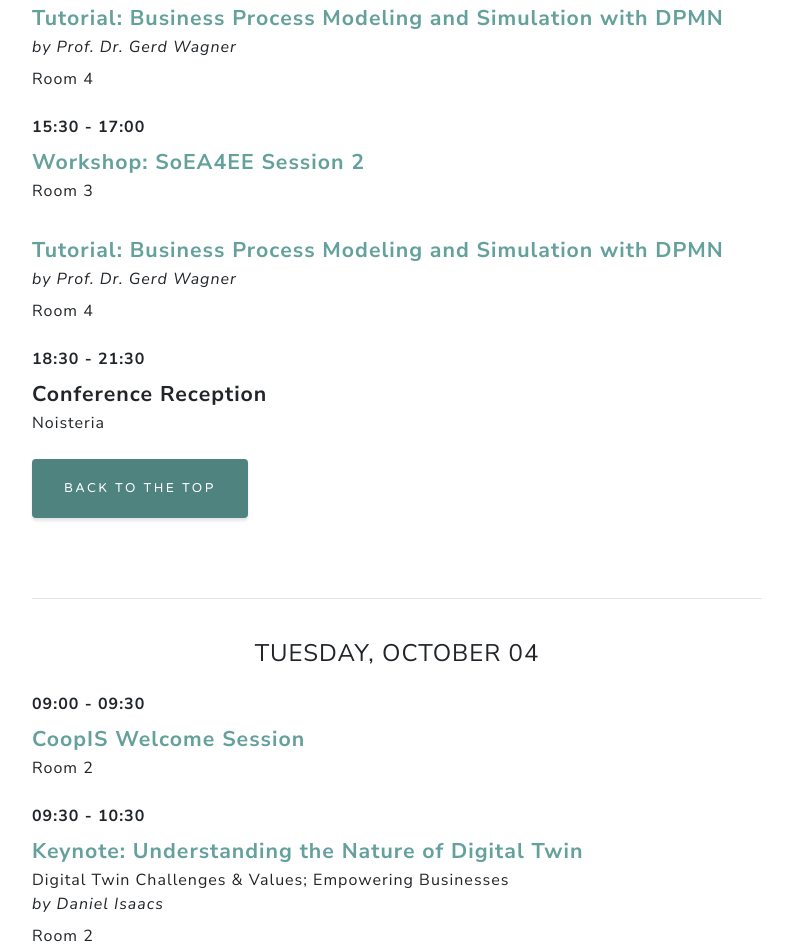
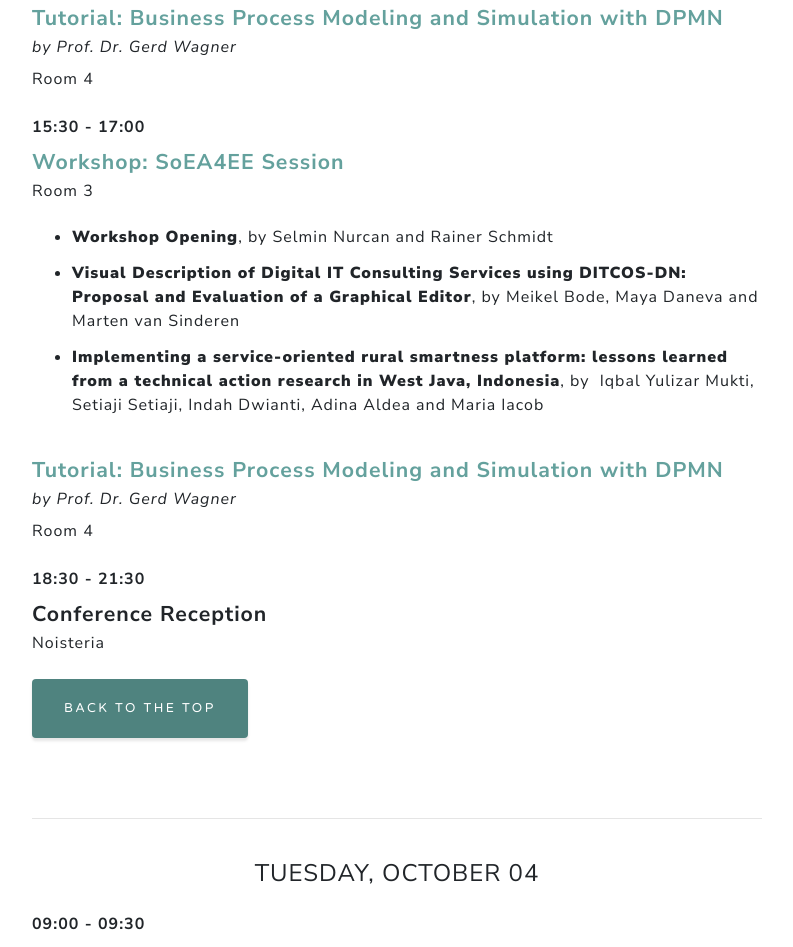
Before and after one commit to edoc2022/edoc2022.github.io, a Gatsby site: page /program-overview in a window 1280 px wide. Shown: the part 3968-4915 px from the top of the page, without its empty margins (243-1036 px from the left). Built offline with nearby package versions, Linux system fonts and the light colour scheme; Gatsby itself is replaced by a stand-in of ours.

Commit message:
Update SoEA4EE's Program

```diff
--- a/src/pages/program-overview.js
+++ b/src/pages/program-overview.js
@@ -220,6 +220,7 @@ const ProgramOverviewPage = () => (
                 <a className="session-title-link" href='https://tear-series.org' target="_blank" rel="noopener noreferrer">TEAR Workshop Keynote: Making Enterprise Architecture Viewpoint Frameworks Fitter for Purpose</a>
                 <div className="session-speaker">by Prof. Dr. Colin Atkinson</div>
                 <div className="session-place">Room 2</div>
+
               </div>
 
               <div className="session">
@@ -238,8 +239,36 @@ const ProgramOverviewPage = () => (
               <b>15:30 - 17:00</b>
 
               <div className="session">
-                <a className="session-title-link" href='https://www.soea4ee.org' target="_blank" rel="noopener noreferrer">Workshop: SoEA4EE Session 2</a>
+                <a className="session-title-link" href='https://www.soea4ee.org' target="_blank" rel="noopener noreferrer">Workshop: SoEA4EE Session</a>
                 <div className="session-place">Room 3</div>
+
+                <ul>
+
+                  <li>
+                    <div className="paper">
+                      <span className="paper-title">Workshop Opening</span>
+                      , by&nbsp;
+                      <span className="paper-authors">Selmin Nurcan and Rainer Schmidt</span>
+                    </div>
+                  </li>
+
+                  <li>
+                    <div className="paper">
+                      <span className="paper-title">Visual Description of Digital IT Consulting Services using DITCOS-DN: Proposal and Evaluation of a Graphical Editor</span>
+                      , by&nbsp;
+                      <span className="paper-authors">Meikel Bode, Maya Daneva and Marten van Sinderen</span>
+                    </div>
+                  </li>
+
+                  <li>
+                    <div className="paper">
+                      <span className="paper-title">Implementing a service-oriented rural smartness platform: lessons learned from a technical action research in West Java, Indonesia</span>
+                      , by&nbsp;
+                      <span className="paper-authors"> Iqbal Yulizar Mukti, Setiaji Setiaji, Indah Dwianti, Adina Aldea and Maria Iacob</span>
+                    </div>
+                  </li>
+                </ul>
+
               </div>
 
               <div className="session">
@@ -901,7 +930,7 @@ const ProgramOverviewPage = () => (
                 <ul>
                   <li>
                     <div className="paper">
-                      <a href="https://doi.org/10.18417/emisa.15.2" target="_blank"><span className="paper-title">A Deep Perspective on the ArchiMate Modeling Language and Standard</span></a>
+                      <a href="https://doi.org/10.18417/emisa.15.2" target="_blank" rel="noreferrer"><span className="paper-title">A Deep Perspective on the ArchiMate Modeling Language and Standard</span></a>
                       , by&nbsp;
                       <span className="paper-authors">Colin Atkinson and Thomas Kühne</span>
                     </div>
@@ -909,7 +938,7 @@ const ProgramOverviewPage = () => (
 
                   <li>
                     <div className="paper">
-                    <a href="https://doi.org/10.1016/j.is.2019.101484" target="_blank"><span className="paper-title">Discovering instance and process spanning constraints from process execution logs</span></a>
+                    <a href="https://doi.org/10.1016/j.is.2019.101484" target="_blank" rel="noreferrer"><span className="paper-title">Discovering instance and process spanning constraints from process execution logs</span></a>
                       , by&nbsp;
                       <span className="paper-authors">Karolin Winter, Florian Stertz and Stefanie Rinderle-Ma</span>
                     </div>
@@ -917,7 +946,7 @@ const ProgramOverviewPage = () => (
 
                   <li>
                     <div className="paper">
-                    <a href="https://doi.org/10.3233/SW-200419" target="_blank"><span className="paper-title">Knowledge Graph OLAP: A multidimensional model and query operations for contextualized knowledge graphs</span></a>
+                    <a href="https://doi.org/10.3233/SW-200419" target="_blank" rel="noreferrer"><span className="paper-title">Knowledge Graph OLAP: A multidimensional model and query operations for contextualized knowledge graphs</span></a>
                       , by&nbsp;
                       <span className="paper-authors">Christoph Schuetz, Loris Bozzato, Bernd Neumayr, Michael Schrefl and Luciano Serafini</span>
                     </div>
@@ -971,7 +1000,7 @@ const ProgramOverviewPage = () => (
                 <ul>
                   <li>
                     <div className="paper">
-                      <a href="https://doi.org/10.1007/978-3-030-38677-1_6" target="_blank"><span className="paper-title">Smart Contracts-Enabled Simulation for Hyperconnected Logistics</span></a>
+                      <a href="https://doi.org/10.1007/978-3-030-38677-1_6" target="_blank" rel="noreferrer"><span className="paper-title">Smart Contracts-Enabled Simulation for Hyperconnected Logistics</span></a>
                       , by&nbsp;
                       <span className="paper-authors">Quentin Betti, Benoit Montreuil, Raphael Khoury and Sylvain Hallé</span>
                     </div>
@@ -979,7 +1008,7 @@ const ProgramOverviewPage = () => (
 
                   <li>
                     <div className="paper">
-                      <a href="https://doi.org/10.1016/j.compind.2021.103442" target="_blank"><span className="paper-title">Extraction of dimension requirements from engineering drawings for supporting quality control in production processes</span></a>
+                      <a href="https://doi.org/10.1016/j.compind.2021.103442" target="_blank" rel="noreferrer"><span className="paper-title">Extraction of dimension requirements from engineering drawings for supporting quality control in production processes</span></a>
                       , by&nbsp;
                       <span className="paper-authors">Beate Scheibel, Juergen Mangler and Stefanie Rinderle-Ma</span>
                     </div>
@@ -987,7 +1016,7 @@ const ProgramOverviewPage = () => (
 
                   <li>
                     <div className="paper">
-                      <a href="https://doi.org/10.1016/j.compind.2021.103482" target="_blank"><span className="paper-title">Interactive Process Automation based on lightweight object detection in manufacturing processes</span></a>
+                      <a href="https://doi.org/10.1016/j.compind.2021.103482" target="_blank" rel="noreferrer"><span className="paper-title">Interactive Process Automation based on lightweight object detection in manufacturing processes</span></a>
                       , by&nbsp;
                       <span className="paper-authors">Amolkirat Singh Mangat, Stefanie Rinderle-Ma and Juergen Mangler</span>
                     </div>
```
